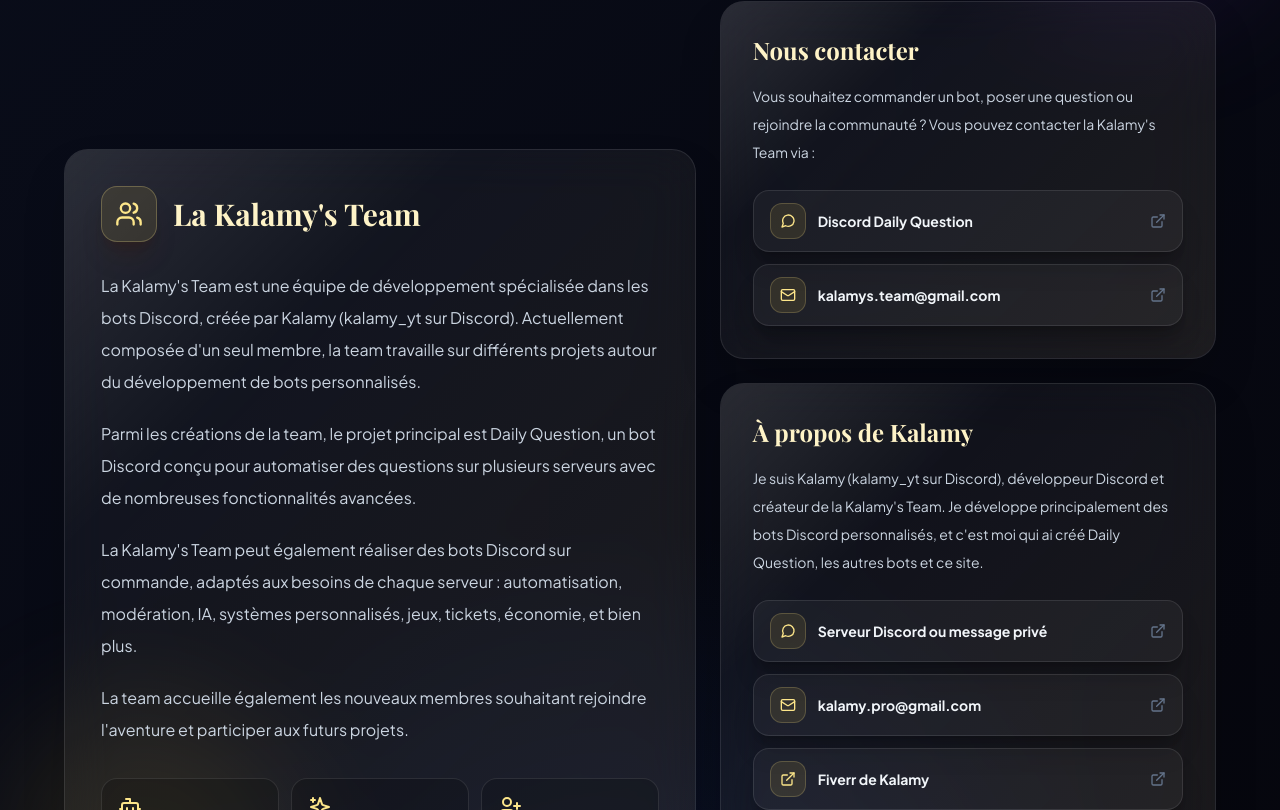
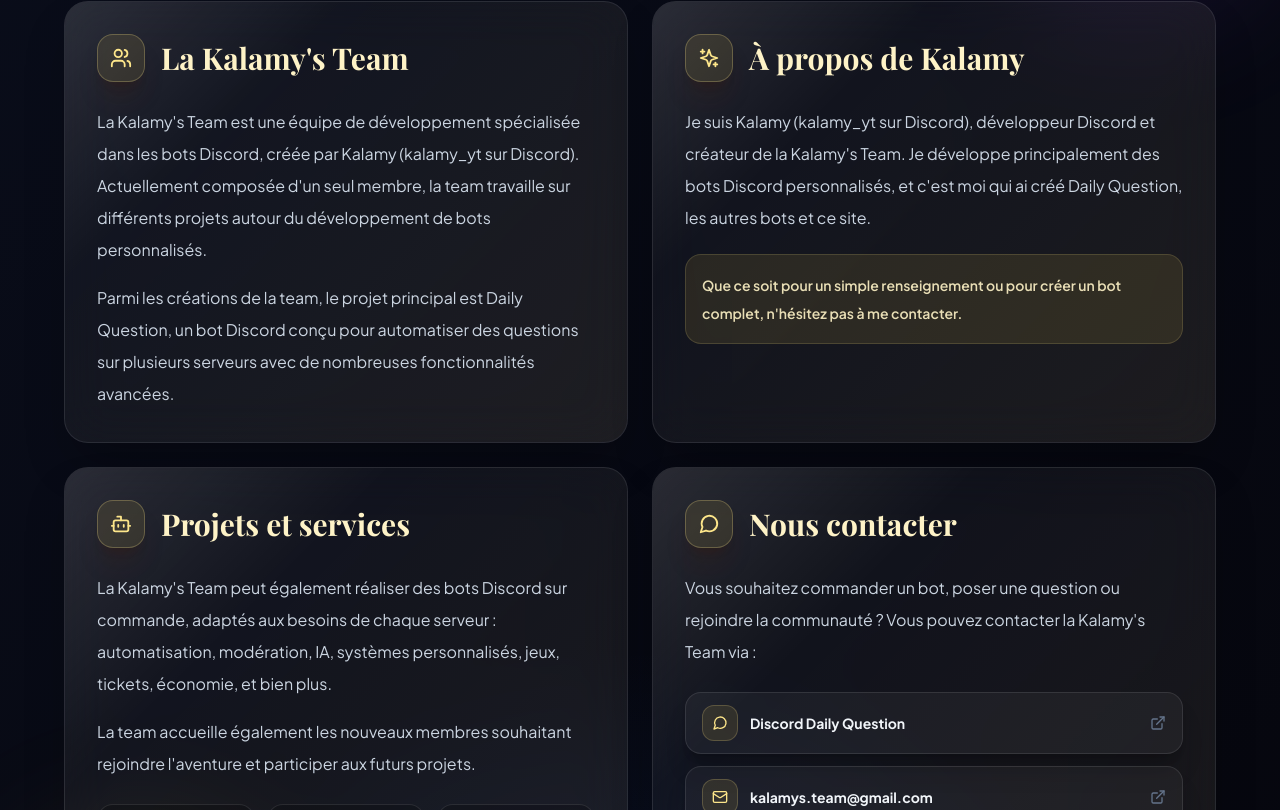
Before and after one commit to Kalamy-90/daily_question, a React (Vite) app: page / in a window 1280 px wide. Shown: the part 4890-5700 px from the top of the page. Built offline with nearby package versions, Linux system fonts and the light colour scheme.

Commit message:
Balance about section layout

```diff
--- a/src/components/landing/AboutSection.jsx
+++ b/src/components/landing/AboutSection.jsx
@@ -22,6 +22,27 @@
   </a>
 );
 
+const AboutCard = ({ custom, icon: Icon, title, children, className = '' }) => (
+  <motion.article
+    custom={custom}
+    variants={itemAnimation}
+    initial="hidden"
+    whileInView="visible"
+    viewport={{ once: true, amount: 0.25 }}
+    className={`premium-card h-full ${className}`}
+  >
+    <div className="relative z-10 flex h-full flex-col p-7 sm:p-8">
+      <div className="mb-6 flex items-center gap-4">
+        <div className="flex h-12 w-12 shrink-0 items-center justify-center rounded-2xl border border-amber-200/25 bg-amber-300/10 p-3 text-amber-200 shadow-xl shadow-amber-950/20">
+          <Icon className="h-6 w-6" aria-hidden="true" />
+        </div>
+        <h3 className="font-display text-2xl font-bold text-amber-100 sm:text-3xl">{title}</h3>
+      </div>
+      {children}
+    </div>
+  </motion.article>
+);
+
 const AboutSection = () => {
   const { language } = useLanguage();
   const t = translations[language];
@@ -32,6 +53,9 @@
     { icon: Sparkles, text: about.highlights.dailyQuestion },
     { icon: UserPlus, text: about.highlights.joinTeam },
   ];
+
+  const teamIntro = about.teamParagraphs.slice(0, 2);
+  const servicesIntro = about.teamParagraphs.slice(2);
 
   return (
     <motion.section
@@ -52,30 +76,29 @@
           <p className="section-subtitle">{about.subtitle}</p>
         </div>
 
-        <div className="mx-auto grid max-w-6xl gap-6 lg:grid-cols-[1.12fr_0.88fr] lg:items-end">
-          <motion.article
-            custom={0}
-            variants={itemAnimation}
-            initial="hidden"
-            whileInView="visible"
-            viewport={{ once: true, amount: 0.25 }}
-            className="premium-card lg:self-end"
-          >
-            <div className="relative z-10 p-7 sm:p-9">
-              <div className="mb-7 flex items-center gap-4">
-                <div className="flex h-14 w-14 shrink-0 items-center justify-center rounded-2xl border border-amber-200/25 bg-amber-300/10 text-amber-200 shadow-xl shadow-amber-950/20">
-                  <Users className="h-7 w-7" aria-hidden="true" />
-                </div>
-                <h3 className="font-display text-3xl font-bold text-amber-100">{about.teamTitle}</h3>
-              </div>
-
-              <div className="space-y-5 text-base leading-8 text-slate-300">
-                {about.teamParagraphs.map((paragraph) => (
+        <div className="mx-auto grid max-w-6xl items-stretch gap-6 lg:grid-cols-2">
+          <AboutCard custom={0} icon={Users} title={about.teamTitle}>
+            <div className="space-y-4 text-base leading-8 text-slate-300">
+              {teamIntro.map((paragraph) => (
                 <p key={paragraph}>{paragraph}</p>
               ))}
             </div>
+          </AboutCard>
 
-              <div className="mt-8 grid gap-3 sm:grid-cols-3">
+          <AboutCard custom={1} icon={Sparkles} title={about.kalamyTitle}>
+            <p className="text-base leading-8 text-slate-300">{about.kalamyDescription}</p>
+            <p className="mt-5 rounded-2xl border border-amber-200/15 bg-amber-300/10 p-4 text-sm font-semibold leading-7 text-amber-100/90">
+              {about.closing}
+            </p>
+          </AboutCard>
+
+          <AboutCard custom={2} icon={Bot} title={about.servicesTitle}>
+            <div className="space-y-4 text-base leading-8 text-slate-300">
+              {servicesIntro.map((paragraph) => (
+                <p key={paragraph}>{paragraph}</p>
+              ))}
+            </div>
+            <div className="mt-6 grid gap-3 sm:grid-cols-3 lg:grid-cols-1 xl:grid-cols-3">
               {highlights.map(({ icon: Icon, text }) => (
                 <div key={text} className="rounded-2xl border border-white/10 bg-black/20 p-4 text-sm font-semibold leading-6 text-slate-200">
                   <Icon className="mb-3 h-6 w-6 text-amber-200" aria-hidden="true" />
@@ -83,50 +106,18 @@
                 </div>
               ))}
             </div>
-            </div>
-          </motion.article>
+          </AboutCard>
 
-          <div className="grid gap-6 lg:self-end">
-            <motion.aside
-              custom={1}
-              variants={itemAnimation}
-              initial="hidden"
-              whileInView="visible"
-              viewport={{ once: true, amount: 0.25 }}
-              className="premium-card"
-            >
-              <div className="relative z-10 p-7 sm:p-8">
-                <h3 className="font-display mb-4 text-2xl font-bold text-amber-100">{about.contactTitle}</h3>
-                <p className="mb-6 text-sm leading-7 text-slate-300">{about.contactIntro}</p>
+          <AboutCard custom={3} icon={MessageCircle} title={about.contactTitle}>
+            <p className="mb-6 text-base leading-8 text-slate-300">{about.contactIntro}</p>
             <div className="grid gap-3">
               <ContactLink href="https://discord.com/invite/wE6vjjCXW3" icon={MessageCircle}>{about.discordLabel}</ContactLink>
               <ContactLink href="mailto:kalamys.team@gmail.com" icon={Mail}>kalamys.team@gmail.com</ContactLink>
-                </div>
-              </div>
-            </motion.aside>
-
-            <motion.aside
-              custom={2}
-              variants={itemAnimation}
-              initial="hidden"
-              whileInView="visible"
-              viewport={{ once: true, amount: 0.25 }}
-              className="premium-card"
-            >
-              <div className="relative z-10 p-7 sm:p-8">
-                <h3 className="font-display mb-4 text-2xl font-bold text-amber-100">{about.kalamyTitle}</h3>
-                <p className="mb-6 text-sm leading-7 text-slate-300">{about.kalamyDescription}</p>
-                <div className="grid gap-3">
               <ContactLink href="https://discord.com/invite/wE6vjjCXW3" icon={MessageCircle}>{about.discordContactLabel}</ContactLink>
               <ContactLink href="mailto:kalamy.pro@gmail.com" icon={Mail}>kalamy.pro@gmail.com</ContactLink>
               <ContactLink href="https://fr.fiverr.com/s/DBp51wo" icon={ExternalLink}>{about.fiverrLabel}</ContactLink>
             </div>
-                <p className="mt-6 rounded-2xl border border-amber-200/15 bg-amber-300/10 p-4 text-sm font-semibold leading-7 text-amber-100/90">
-                  {about.closing}
-                </p>
-              </div>
-            </motion.aside>
-          </div>
+          </AboutCard>
         </div>
       </div>
     </motion.section>
```
Also changed, not shown: src/lib/translations.js, 5 other files (tests, documents, lock files or other folders). Lines whose indentation alone changed are shown as unchanged.
